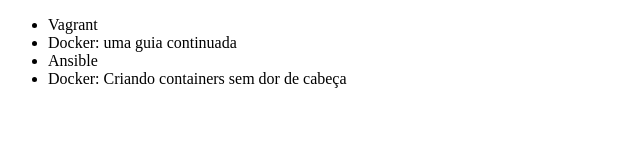
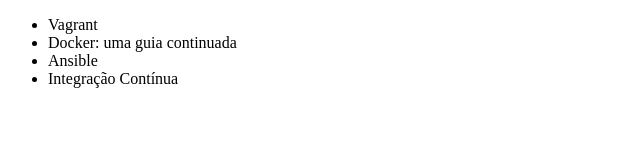
Before and after one commit to pedro-fisica/pedro-remoto, a plain HTML site: page index.html in a window 1280 px wide. Shown: the whole page, without its empty margins (0-640 px from the left). Drawn offline with Linux system fonts and the light colour scheme.

Commit message:
Consertando o erro

```diff
--- a/index.html
+++ b/index.html
@@ -9,7 +9,7 @@
         <li>Vagrant</li>
         <li>Docker: uma guia continuada</li>
         <li>Ansible</li>
-        <li>Docker: Criando containers sem dor de cabeça</li>
+        <li>Integração Contínua</li>
     </ul>
 </body>
 </html>
```
